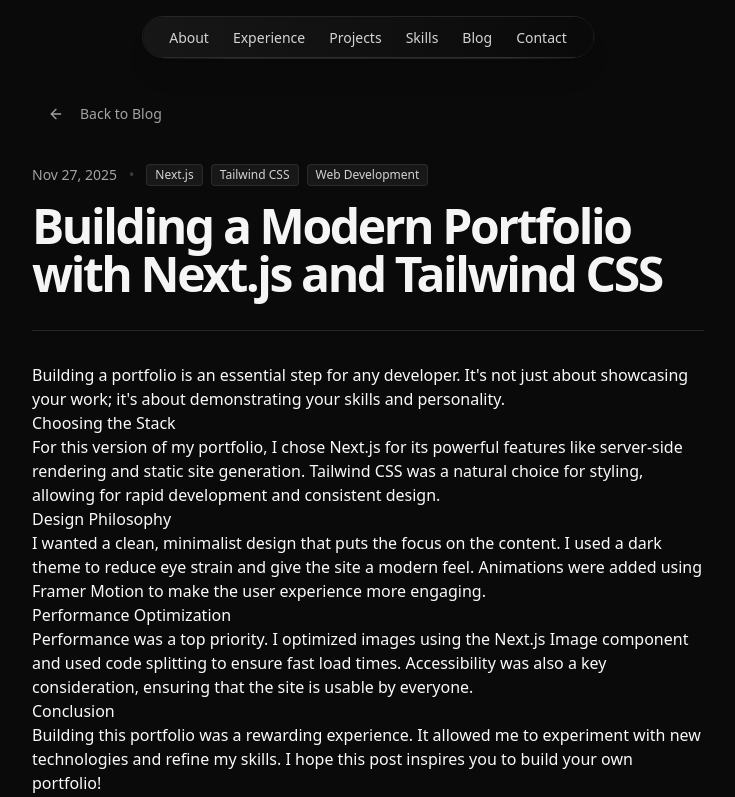
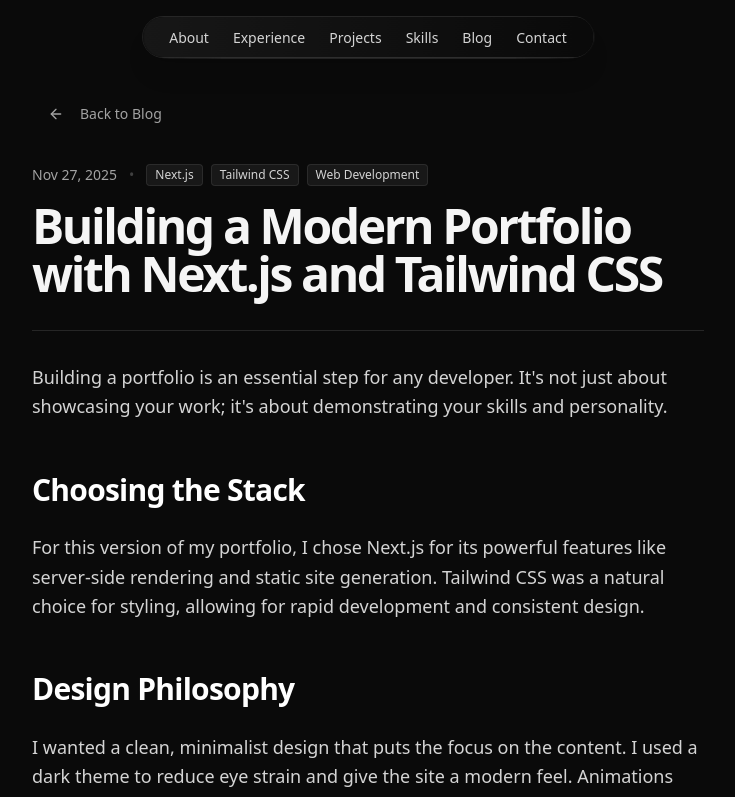
Before and after one commit to Ipriyankrajai/portfolio-v4, a Next.js app: page /blog/building-a-modern-portfolio in a window 1280 px wide. Shown: the top 797 px of the page, without its empty margins (272-1007 px from the left). Built offline with nearby package versions, Linux system fonts and the light colour scheme.

Commit message:
feat: add @tailwindcss/typography plugin and update prose styles in blog post page

```diff
--- a/app/blog/[slug]/page.tsx
+++ b/app/blog/[slug]/page.tsx
@@ -114,7 +114,7 @@
           </BlurFade>
 
           <BlurFade delay={0.12}>
-            <div className="prose prose-invert prose-neutral max-w-none prose-headings:font-semibold prose-headings:tracking-tight prose-p:leading-relaxed prose-p:text-neutral-300 prose-a:text-neutral-100 prose-a:no-underline hover:prose-a:underline prose-strong:text-white prose-code:text-neutral-200 prose-code:bg-neutral-800/50 prose-code:px-1.5 prose-code:py-0.5 prose-code:rounded prose-code:before:content-none prose-code:after:content-none prose-pre:bg-neutral-900 prose-pre:border prose-pre:border-neutral-800">
+            <div className="prose prose-lg prose-invert prose-neutral max-w-none prose-headings:font-semibold prose-headings:tracking-tight prose-h2:mt-12 prose-h2:mb-6 prose-h3:mt-10 prose-h3:mb-4 prose-p:leading-relaxed prose-p:text-neutral-300 prose-p:my-6 prose-a:text-neutral-100 prose-a:underline prose-a:underline-offset-4 hover:prose-a:text-white prose-strong:text-white prose-code:text-neutral-200 prose-code:bg-neutral-800/70 prose-code:px-2 prose-code:py-1 prose-code:rounded-md prose-code:text-sm prose-code:before:content-none prose-code:after:content-none prose-pre:bg-neutral-900/80 prose-pre:border prose-pre:border-neutral-800 prose-pre:rounded-lg prose-pre:my-8 prose-pre:p-5 prose-ul:my-6 prose-ol:my-6 prose-li:my-3 prose-hr:my-10 prose-hr:border-neutral-800">
               {post.content}
             </div>
           </BlurFade>
--- a/package.json
+++ b/package.json
@@ -28,6 +28,7 @@
   },
   "devDependencies": {
     "@eslint/eslintrc": "^3",
+    "@tailwindcss/typography": "^0.5.19",
     "@types/node": "^20",
     "@types/react": "^19",
     "@types/react-dom": "^19",
--- a/tailwind.config.ts
+++ b/tailwind.config.ts
@@ -1,5 +1,6 @@
 import type { Config } from "tailwindcss";
 import tailwindcssAnimate from "tailwindcss-animate";
+import typography from "@tailwindcss/typography";
 
 const config = {
   darkMode: ["class"],
@@ -108,7 +109,7 @@
       },
     },
   },
-  plugins: [tailwindcssAnimate],
+  plugins: [tailwindcssAnimate, typography],
 } satisfies Config;
 
 export default config;
```
Also changed, not shown: 1 other file (tests, documents, lock files or other folders).
